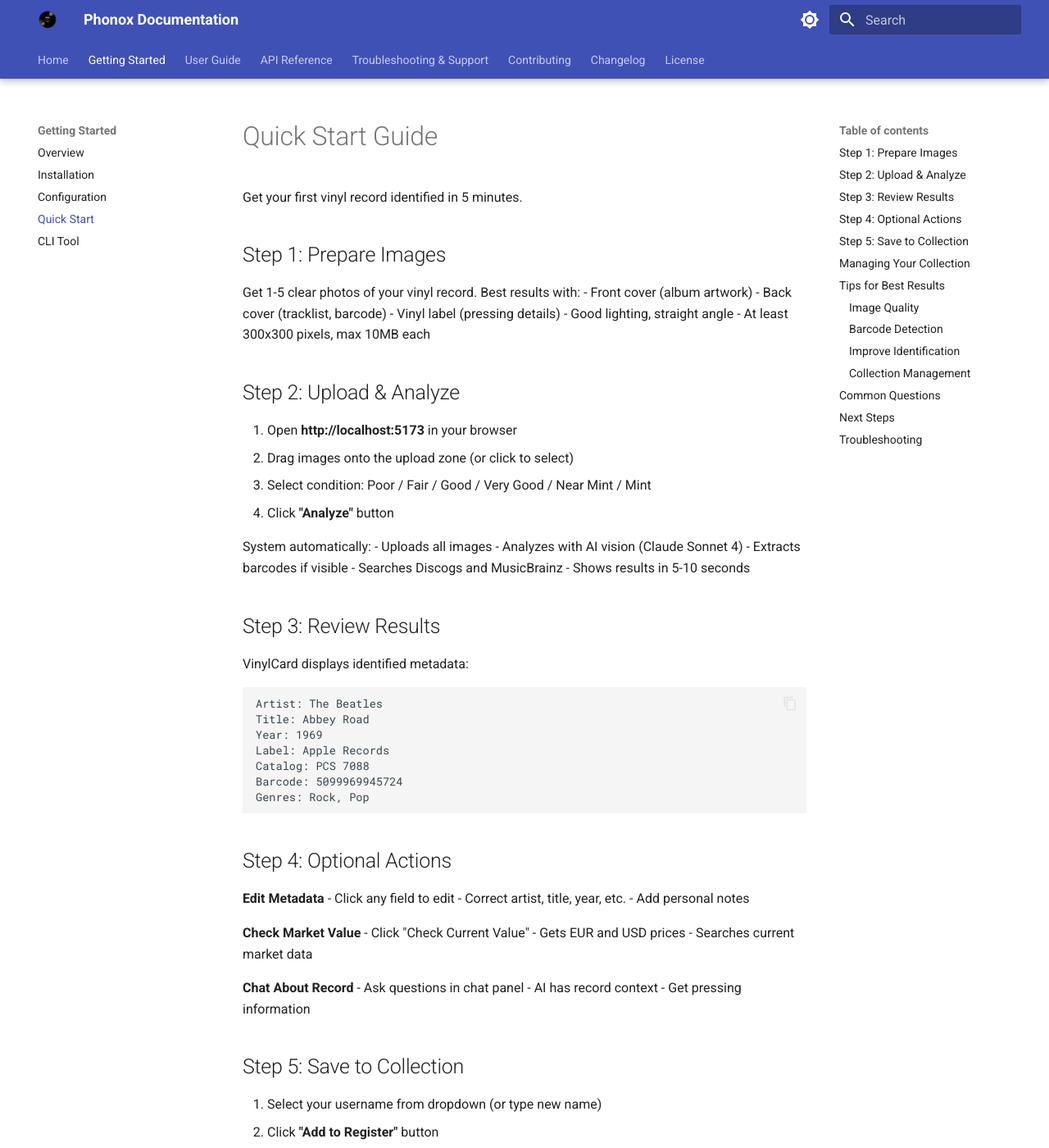
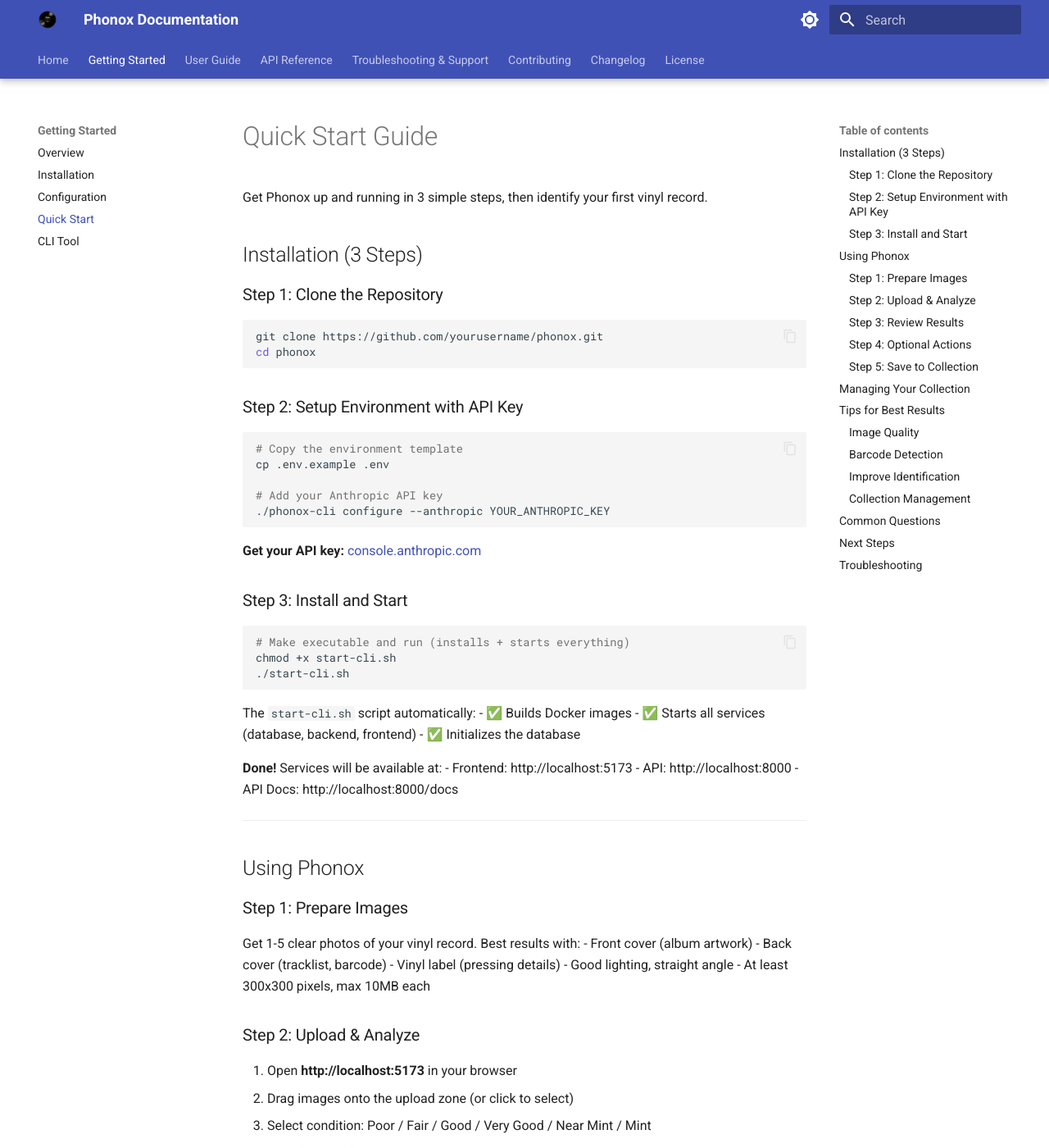
Before and after one commit to Hoshi42/phonox, an MkDocs documentation site: the page built from docs/getting-started/quick-start.md, in a window 1280 px wide and 1400 px high. Shown: the whole window at 82% size. Built offline with MkDocs 1.6.1 and Material for MkDocs 9.7.7, drawn with Linux system fonts in a browser that asks for light colours.

Commit message:
initial installation documentation enhancements

````diff
--- a/docs/getting-started/quick-start.md
+++ b/docs/getting-started/quick-start.md
@@ -1,8 +1,51 @@
 # Quick Start Guide
 
-Get your first vinyl record identified in 5 minutes.
+Get Phonox up and running in 3 simple steps, then identify your first vinyl record.
 
-## Step 1: Prepare Images
+## Installation (3 Steps)
+
+### Step 1: Clone the Repository
+
+```bash
+git clone https://github.com/yourusername/phonox.git
+cd phonox
+```
+
+### Step 2: Setup Environment with API Key
+
+```bash
+# Copy the environment template
+cp .env.example .env
+
+# Add your Anthropic API key
+./phonox-cli configure --anthropic YOUR_ANTHROPIC_KEY
+```
+
+**Get your API key:** [console.anthropic.com](https://console.anthropic.com)
+
+### Step 3: Install and Start
+
+```bash
+# Make executable and run (installs + starts everything)
+chmod +x start-cli.sh
+./start-cli.sh
+```
+
+The `start-cli.sh` script automatically:
+- ✅ Builds Docker images
+- ✅ Starts all services (database, backend, frontend)
+- ✅ Initializes the database
+
+**Done!** Services will be available at:
+- Frontend: http://localhost:5173
+- API: http://localhost:8000
+- API Docs: http://localhost:8000/docs
+
+---
+
+## Using Phonox
+
+### Step 1: Prepare Images
 
 Get 1-5 clear photos of your vinyl record. Best results with:
 - Front cover (album artwork)
@@ -11,7 +54,7 @@
 - Good lighting, straight angle
 - At least 300x300 pixels, max 10MB each
 
-## Step 2: Upload & Analyze
+### Step 2: Upload & Analyze
 
 1. Open **http://localhost:5173** in your browser
 2. Drag images onto the upload zone (or click to select)
@@ -25,7 +68,7 @@
 - Searches Discogs and MusicBrainz
 - Shows results in 5-10 seconds
 
-## Step 3: Review Results
+### Step 3: Review Results
 
 VinylCard displays identified metadata:
 
@@ -39,7 +82,7 @@
 Genres: Rock, Pop
 ```
 
-## Step 4: Optional Actions
+### Step 4: Optional Actions
 
 **Edit Metadata**
 - Click any field to edit
@@ -56,7 +99,7 @@
 - AI has record context
 - Get pressing information
 
-## Step 5: Save to Collection
+### Step 5: Save to Collection
 
 1. Select your username from dropdown (or type new name)
 2. Click **"Add to Register"** button
````
Also changed, not shown: README.md (+27 -39 lines), docs/getting-started/installation.md (+51 -2 lines).
